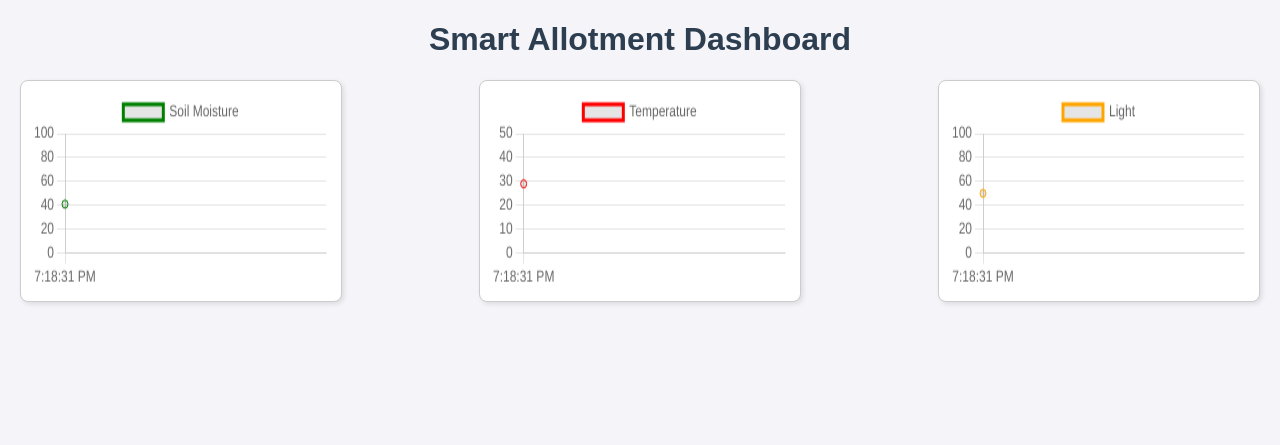
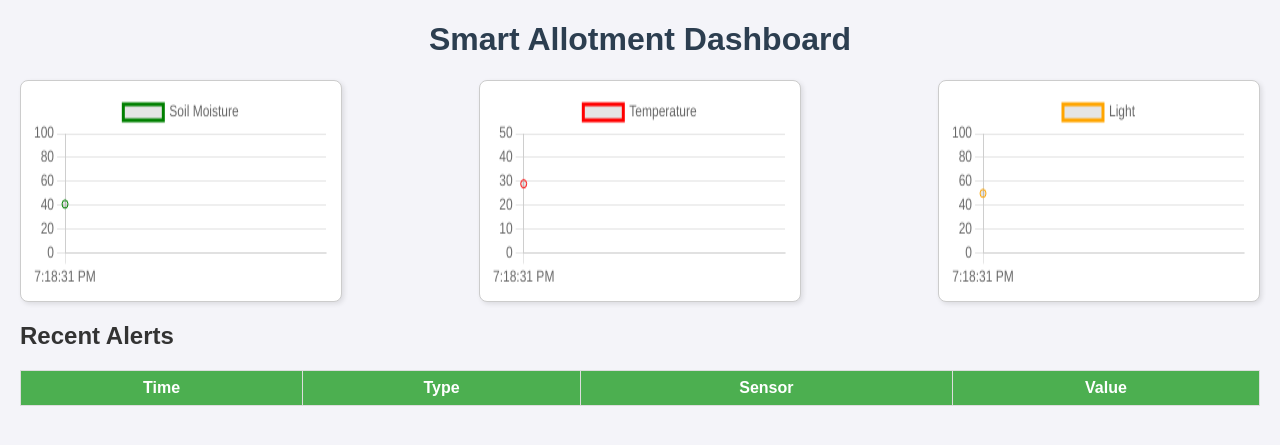
Before and after one commit to Gev1990123/smart_allotment, a Flask app: page / in a window 1280 px wide. Shown: the top 445 px of the page. Run offline with Flask 3, Linux system fonts and the light colour scheme; data that the repository does not hold is empty.

Commit message:
Added live alert table to dashbaord.

```diff
--- a/dashboard/app.py
+++ b/dashboard/app.py
@@ -5,12 +5,24 @@ sys.path.insert(0, os.path.abspath(os.path.join(os.path.dirname(__file__), '..')
 
 from flask import Flask, render_template, jsonify
 from sensors import soil_moisture, temperature, light
+from utils.notifications import ALERTS
 
 app = Flask(__name__)
 
 @app.route('/')
 def index():
-    return render_template("index.html")
+    # Get latest sensor readings
+    soil = soil_moisture.read()
+    temp = temperature.read()
+    light_val = light.read()
+
+    # Render dashboard template
+    return render_template("index.html", soil=soil, temp=temp, light=light_val)
+
+@app.route("/alerts")
+def get_alerts():
+    """Return the last alerts as JSON"""
+    return jsonify(ALERTS)
 
 @app.route('/api/readings')
 def readings():
--- a/dashboard/static/script.js
+++ b/dashboard/static/script.js
@@ -43,5 +43,37 @@ async function updateCharts() {
     }
 }
 
-setInterval(updateCharts, 5000);
-window.onload = updateCharts;
+// ----- Alerts live update -----
+async function updateAlerts() {
+    try {
+        const res = await fetch('/alerts'); // Flask route returning JSON
+        const alerts = await res.json();
+
+        const tbody = document.querySelector('#alerts-table tbody');
+        tbody.innerHTML = ''; // Clear previous rows
+
+        alerts.forEach(alert => {
+            const row = document.createElement('tr');
+            row.innerHTML = `
+                <td>${alert.time}</td>
+                <td>${alert.type}</td>
+                <td>${alert.sensor}</td>
+                <td>${alert.value}</td>
+            `;
+            tbody.appendChild(row);
+        });
+    } catch (err) {
+        console.error('Error fetching alerts:', err);
+    }
+}
+
+// Run both updates every 5 seconds
+setInterval(() => {
+    updateCharts();
+    updateAlerts();
+}, 5000);
+
+window.onload = () => {
+    updateCharts();
+    updateAlerts();
+};
--- a/dashboard/static/style.css
+++ b/dashboard/static/style.css
@@ -39,3 +39,20 @@ p {
     font-size: 1.1em;
     text-align: center;
 }
+
+table {
+    border-collapse: collapse;
+    width: 100%;
+    margin-top: 20px;
+}
+
+th, td {
+    border: 1px solid #ddd;
+    padding: 8px;
+    text-align: center;
+}
+
+th {
+    background-color: #4CAF50;
+    color: white;
+}
--- a/dashboard/templates/index.html
+++ b/dashboard/templates/index.html
@@ -20,6 +20,21 @@
         </div>
     </div>
 
+    <h2>Recent Alerts</h2>
+    <table id="alerts-table">
+        <thead>
+            <tr>
+                <th>Time</th>
+                <th>Type</th>
+                <th>Sensor</th>
+                <th>Value</th>
+            </tr>
+        </thead>
+        <tbody>
+            <!-- Alerts will be populated by JavaScript -->
+        </tbody>
+    </table>
+
     <script src="https://cdn.jsdelivr.net/npm/chart.js"></script>
     <script src="/static/script.js"></script>
 </body>
--- a/main.py
+++ b/main.py
@@ -20,5 +20,5 @@ while True:
     if sm < LOW_MOISTURE_THRESHOLD:
         notifications.alert_low_moisture("Plot 1", sm)
 
-    #time.sleep(10)  # 10 seconds between readings for testing
-    time.sleep(300)  # 5 minutes between readings for testing
+    time.sleep(10)  # 10 seconds between readings for testing
+    #time.sleep(300)  # 5 minutes between readings for testing
--- a/utils/notifications.py
+++ b/utils/notifications.py
@@ -3,7 +3,8 @@ import logging
 # import smtplib
 # from email.message import EmailMessage
 
-# Optional: email sending function (keep as-is)
+ALERTS = []  # Global list to keep alerts
+
 def send_email_alert(subject, body, to_email):
     """
     Send an email alert.
@@ -33,6 +34,9 @@ def alert_low_moisture(sensor_name, value):
     # Log to app.log
     logging.warning(f"{subject} - {body}")
 
+    # Add Alert
+    add_alert("Low Moisture", sensor_name, value)
+
     # Optionally send email
     # send_email_alert(subject, body, "you@example.com")
 
@@ -49,5 +53,16 @@ def alert_high_temperature(sensor_name, value):
     # Log to app.log
     logging.warning(f"{subject} - {body}")
 
+    # Add Alert
+    add_alert("High Temperature", sensor_name, value)
+
     # Optionally send email
     # send_email_alert(subject, body, "you@example.com")
+
+def add_alert(alert_type, sensor_name, value):
+    """Add an alert to the global list, keeping only the last 10."""
+    from datetime import datetime
+    timestamp = datetime.now().strftime("%Y-%m-%d %H:%M:%S")
+    ALERTS.append({"time": timestamp, "type": alert_type, "sensor": sensor_name, "value": value})
+    if len(ALERTS) > 10:
+        ALERTS.pop(0)  # Keep only last 10
```
